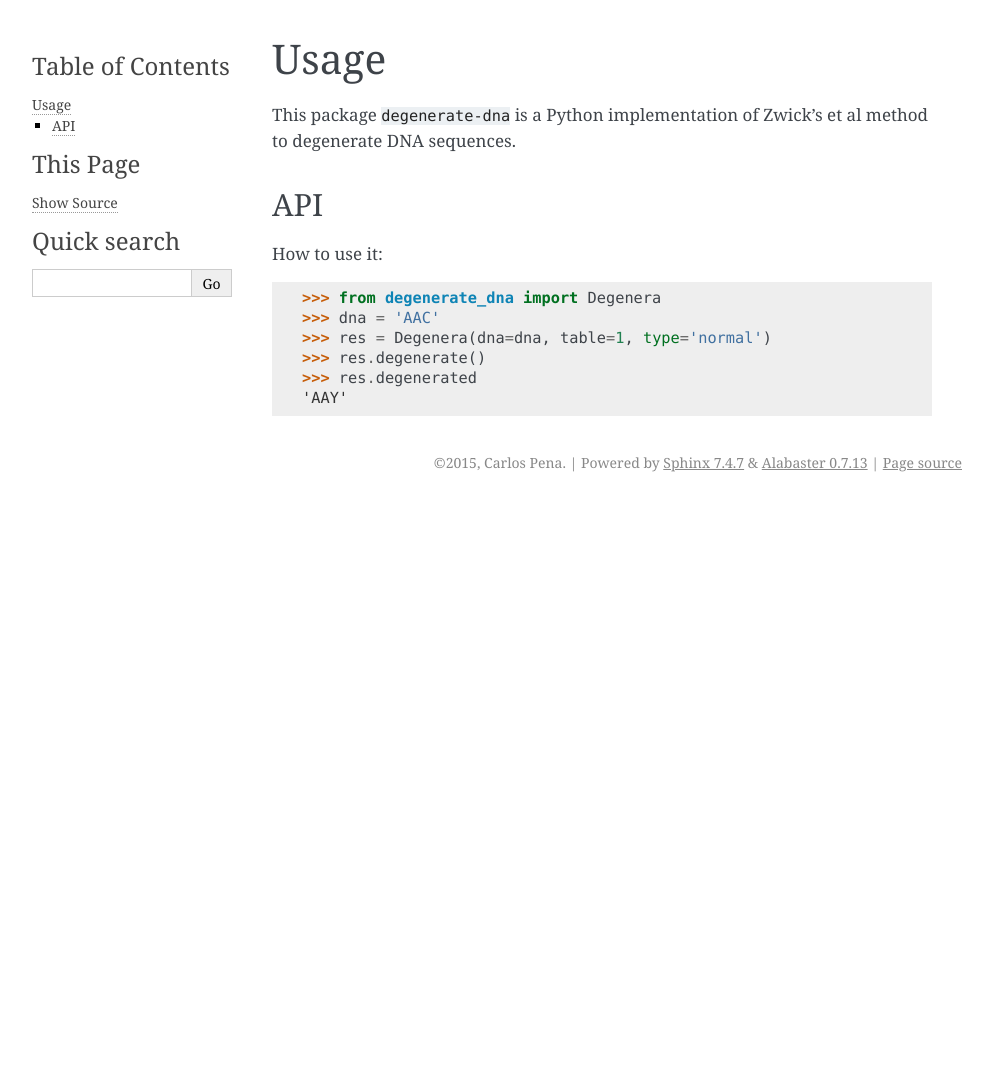
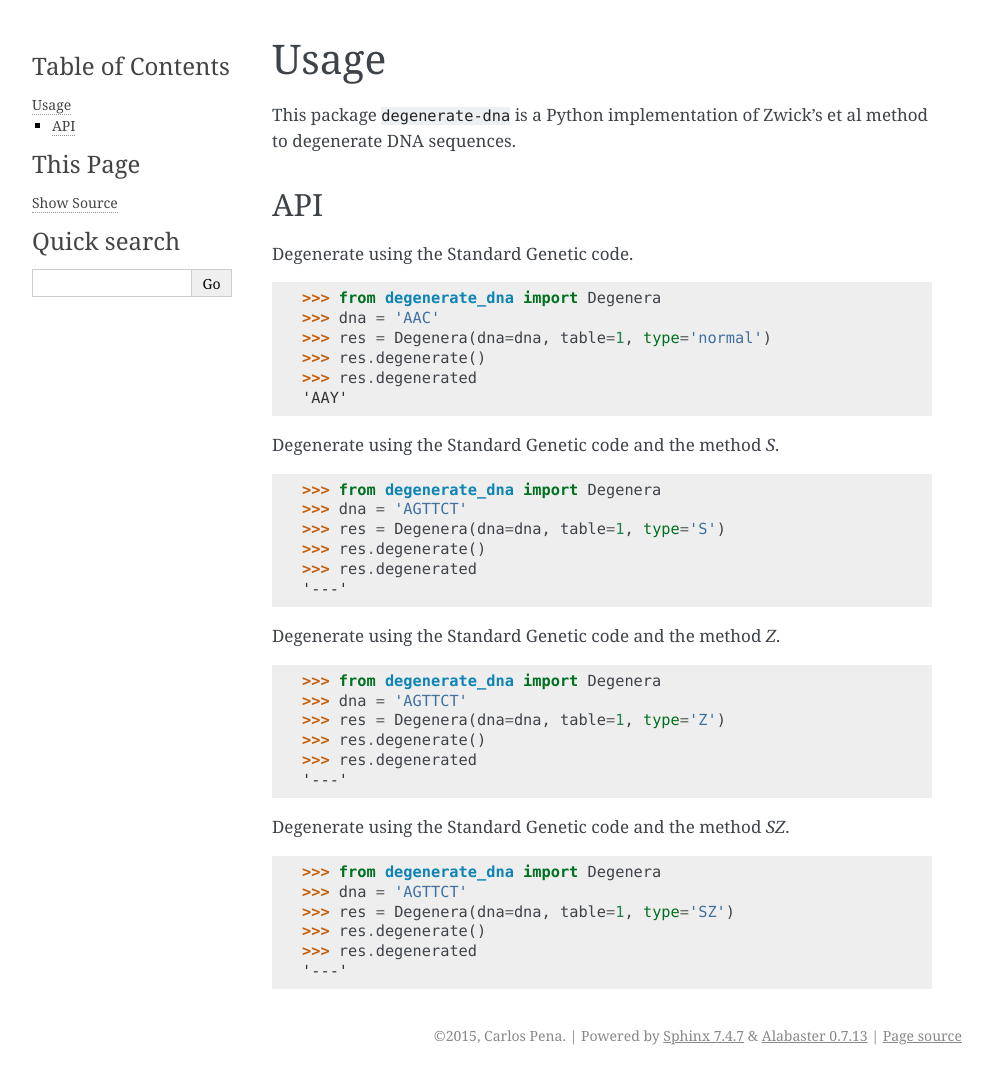
Before and after one commit to carlosp420/degenerate-dna, a Sphinx documentation site: the page built from docs/usage.rst, in a window 1280 px wide. Shown: the whole page, without its empty margins (148-1141 px from the left). Built offline with Sphinx 7.4.7, drawn with Linux system fonts in a browser that asks for light colours; before the commit the page ends 900 px from its top, so only the background shows below that.

Commit message:
expand usage

```diff
--- a/docs/usage.rst
+++ b/docs/usage.rst
@@ -6,7 +6,7 @@ to degenerate DNA sequences.
 
 API
 ---
-How to use it:
+Degenerate using the Standard Genetic code.
 
 .. doctest::
 
@@ -16,3 +16,36 @@ How to use it:
     >>> res.degenerate()
     >>> res.degenerated
     'AAY'
+
+Degenerate using the Standard Genetic code and the method *S*.
+
+.. doctest::
+
+    >>> from degenerate_dna import Degenera
+    >>> dna = 'AGTTCT'
+    >>> res = Degenera(dna=dna, table=1, type='S')
+    >>> res.degenerate()
+    >>> res.degenerated
+    '---'
+
+Degenerate using the Standard Genetic code and the method *Z*.
+
+.. doctest::
+
+    >>> from degenerate_dna import Degenera
+    >>> dna = 'AGTTCT'
+    >>> res = Degenera(dna=dna, table=1, type='Z')
+    >>> res.degenerate()
+    >>> res.degenerated
+    '---'
+
+Degenerate using the Standard Genetic code and the method *SZ*.
+
+.. doctest::
+
+    >>> from degenerate_dna import Degenera
+    >>> dna = 'AGTTCT'
+    >>> res = Degenera(dna=dna, table=1, type='SZ')
+    >>> res.degenerate()
+    >>> res.degenerated
+    '---'
```
